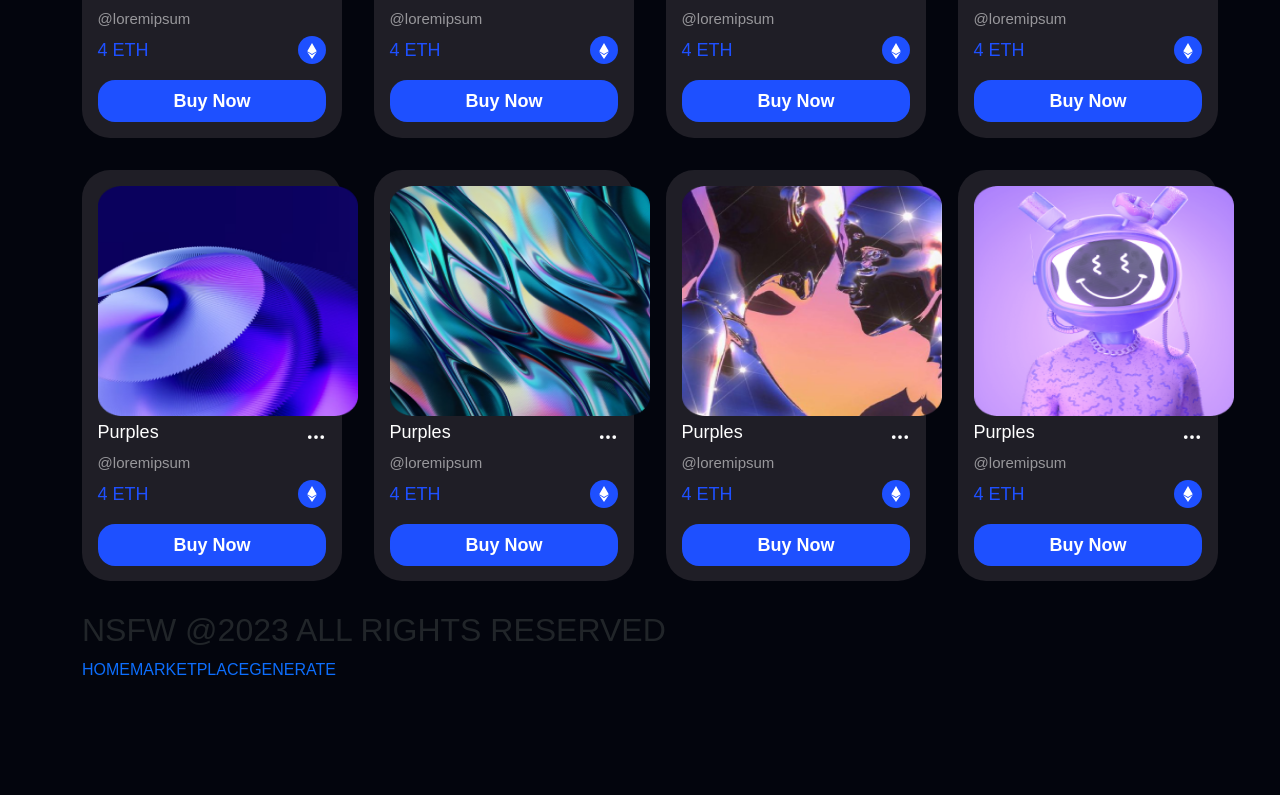
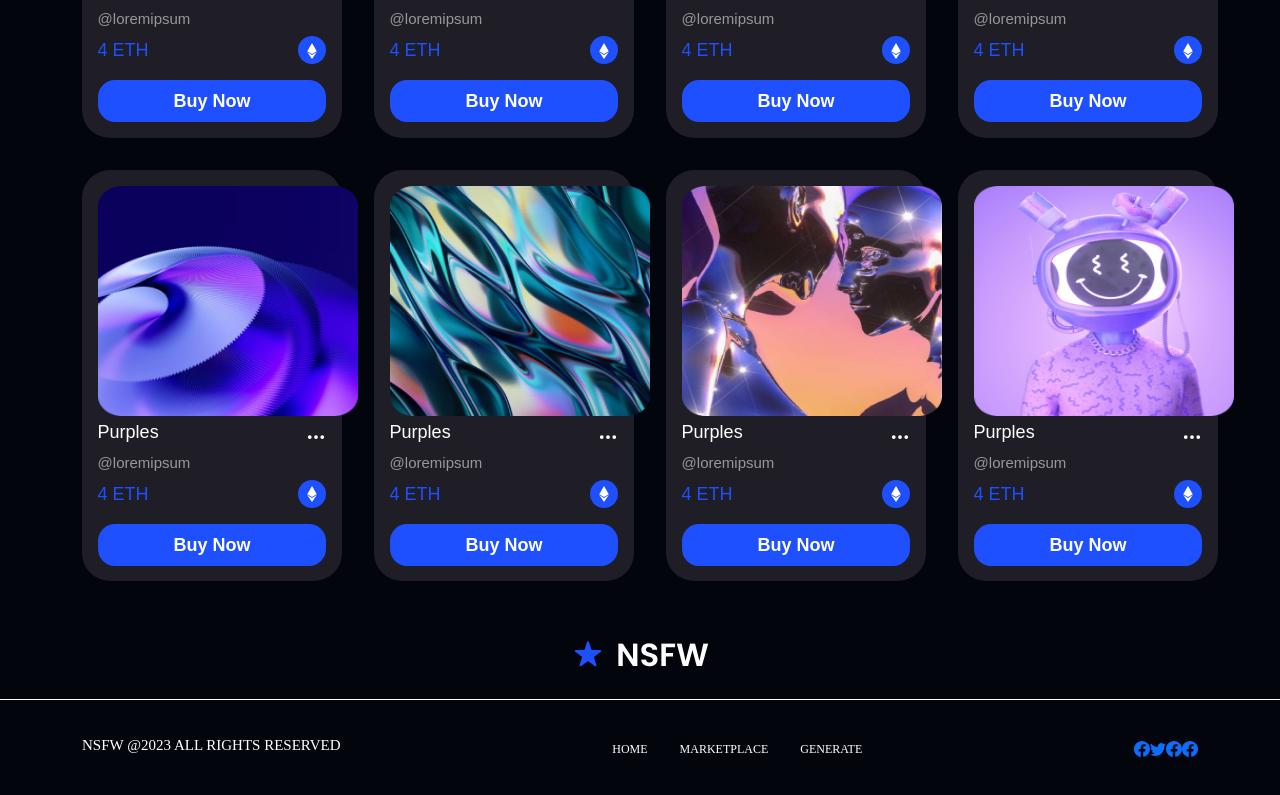
Before and after one commit to Darco786/nsfw, a React (Create React App) app: page / in a window 1280 px wide. Shown: the part 1144-1939 px from the top of the page. Before the commit the page ends 1826 px from the top, so only its background shows below. Built offline with nearby package versions, Linux system fonts and the light colour scheme.

Commit message:
new update

```diff
--- /dev/null
+++ b/src/components/footer/Footer.css
@@ -0,0 +1,48 @@
+.foot-img-logo{
+    padding-top: 20px;
+    padding-bottom: 20px;
+    margin: auto;
+    text-align: center;
+}
+
+
+footer{
+    border-top: 1px solid #fff;
+}
+
+.footer-grid{
+    display: flex;
+    justify-content: space-between;
+    align-items: center;
+    padding-top: 3%;
+    padding-bottom: 3%;
+}
+.copy-right h2{
+    font-family: 'Poppins';
+font-style: normal;
+font-weight: 500;
+font-size: 15px;
+line-height: 22px;
+/* identical to box height */
+
+
+color: #FFFFFF;
+}
+
+.foot-menu-box a{
+    font-family: 'Poppins';
+font-style: normal;
+font-weight: 500;
+font-size: 12px;
+line-height: 18px;
+/* identical to box height */
+
+text-align: center;
+
+color: #FFFFFF;
+}
+
+.foot-menu-box{
+    display: flex;
+    gap: 2rem;
+}
--- a/src/components/footer/Footer.js
+++ b/src/components/footer/Footer.js
@@ -1,10 +1,14 @@
 import React from 'react'
+import Logo from '../../assets/footLogo.png'
+import './Footer.css'
+
+import {BsFacebook,BsTwitter} from 'react-icons/bs'
 
 function Footer() {
   return (
     <>
-    <div className=''>
-
+    <div className='foot-img-logo'>
+        <img src={Logo} alt="Foot"/>
     </div>
     <footer>
         <div className='container'>
@@ -18,11 +22,16 @@ function Footer() {
                         <a href="/">HOME</a>
                         <a href="/">MARKETPLACE</a>
                         <a href="/">GENERATE</a>
-
                     </div>
 
                 </div>
                 <div className='foot-icon'>
+                    <a href="/"><BsFacebook/></a>
+                    <a href="/"><BsTwitter/></a>
+                    <a href="/"><BsFacebook/></a>
+                    <a href="/"><BsFacebook/></a>
+
+
 
                 </div>
 
```
Also changed, not shown: src/assets/footLogo.png (added).
